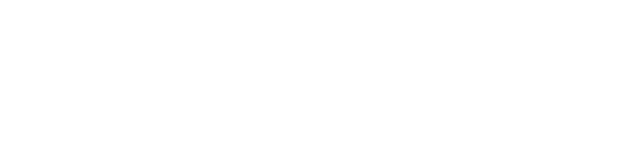
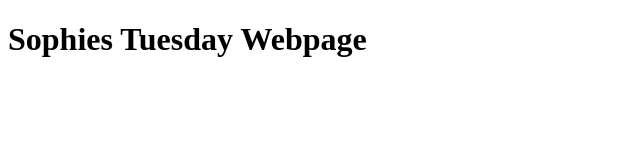
Before and after one commit to SophieG27/Tuesday, a plain HTML site: page index.html in a window 1280 px wide. Shown: the whole page, without its empty margins (0-640 px from the left). Drawn offline with Linux system fonts and the light colour scheme.

Commit message:
New main heading

```diff
--- a/index.html
+++ b/index.html
@@ -6,6 +6,7 @@
     <meta name="viewport" content="width=device-width, initial-scale=1.0">
     <title>Sophies Tuesday Webpage</title>
 </head>
+<h1>Sophies Tuesday Webpage</h1>
 <body>
 
 </body>
```
